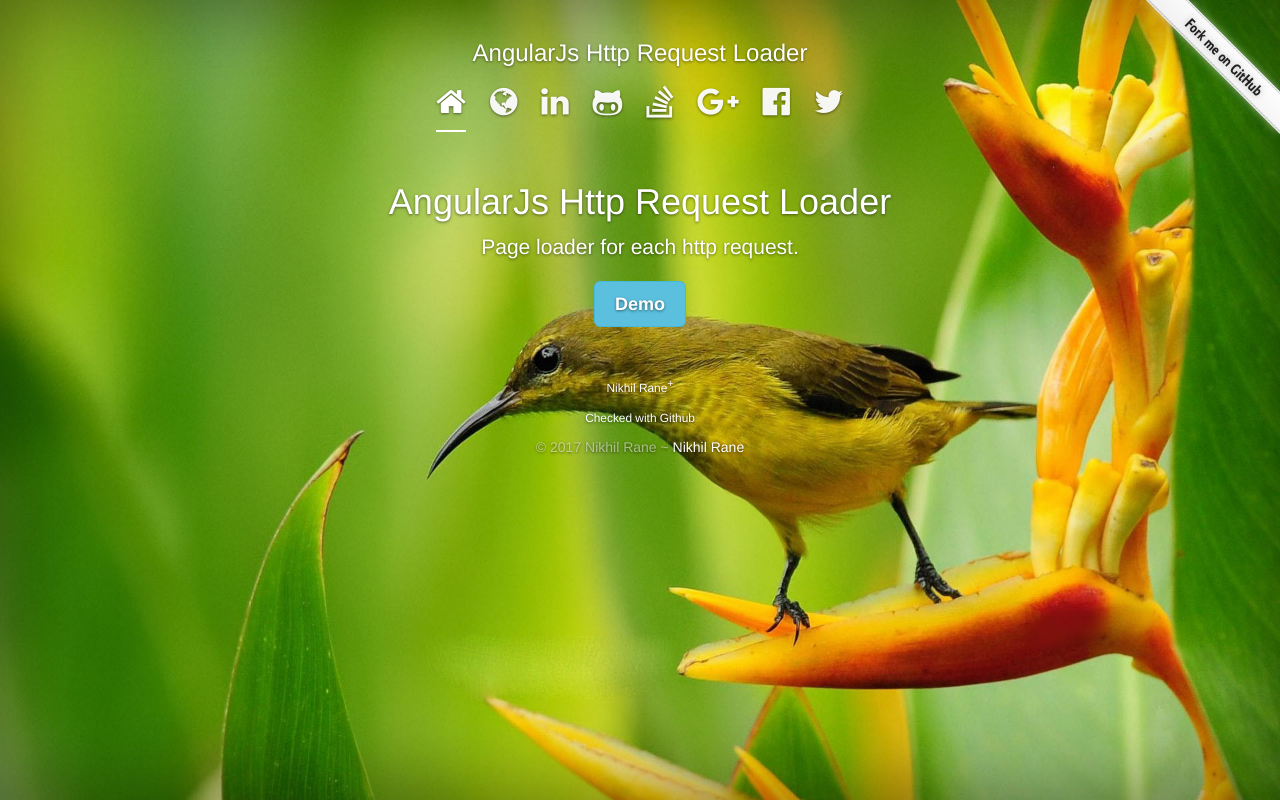
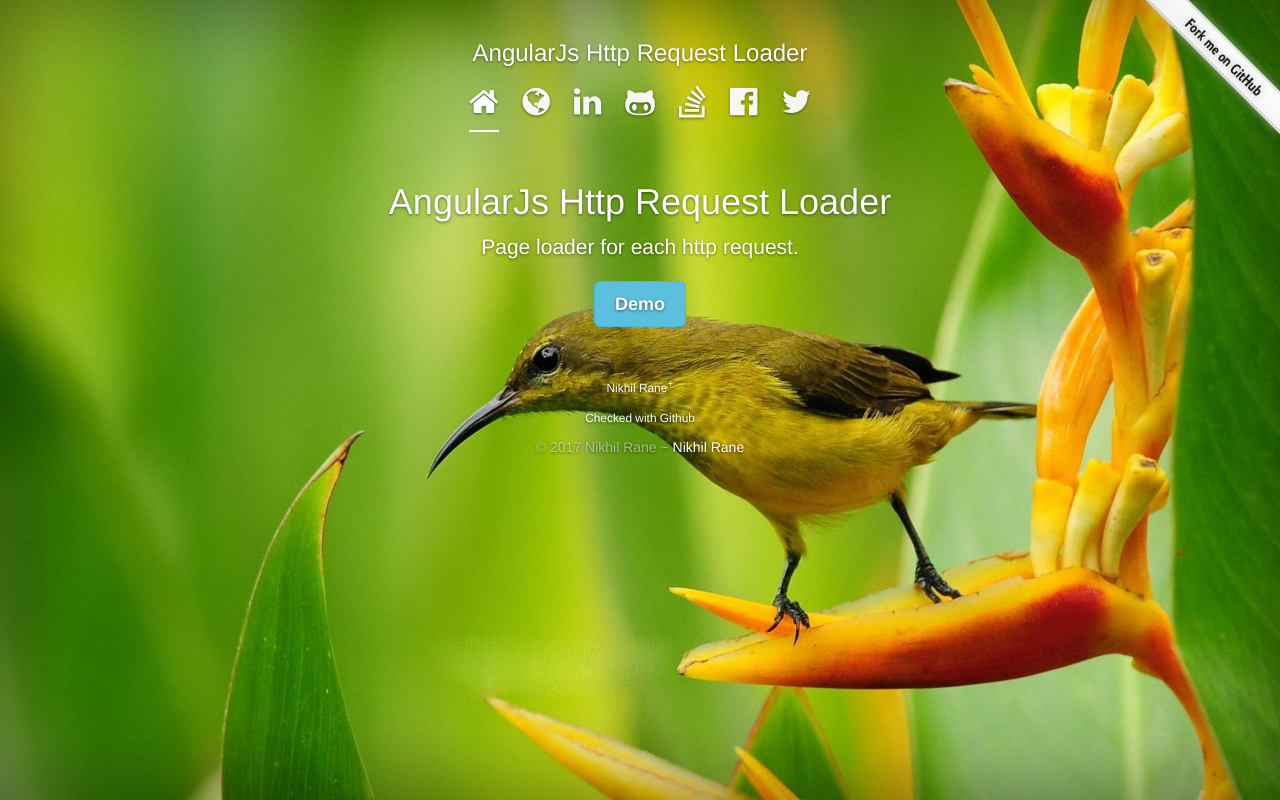
Before and after one commit to nikhilrane1992/angular-http-request-loader, a website: page index.html in a window 1280 px wide. Drawn offline with nearby package versions, Linux system fonts and the light colour scheme.

Commit message:
Update index.html

```diff
--- a/index.html
+++ b/index.html
@@ -160,11 +160,10 @@
                         <h3 class="masthead-brand">AngularJs Http Request Loader</h3>
                         <ul class="nav masthead-nav">
                             <li class="active"><a href="/" target="_blank "><i class="fa fa-home fa-2x" aria-hidden="true "></i></a></li>
-                            <li><a href=" http://www.nikhilrane.com " target="_blank "><i class="fa fa-globe fa-2x" aria-hidden="true "></i></a></li>
+                            <li><a href="https://nikhilrane1992.github.io/" target="_blank "><i class="fa fa-globe fa-2x" aria-hidden="true "></i></a></li>
                             <li><a href="https://www.linkedin.com/in/nikhil-rane-63ab0970 " target="_blank "><i class="fa fa-linkedin fa-2x"></i></a></li>
                             <li><a href="https://github.com/nikhilrane1992 " target="_blank "><i class="fa fa-github-alt fa-2x"></i></a></li>
                             <li><a href="https://stackoverflow.com/users/4268976/nikhil-rane " target="_blank "><i class="fa fa-stack-overflow fa-2x"></i></a></li>
-                            <li><a href="https://plus.google.com/u/0/110141811040284557270 " target="_blank "><i class="fa fa-google-plus fa-2x"></i></a></li>
                             <li><a href="https://www.facebook.com/nikhilrane1992 " target="_blank "><i class="fa fa-facebook-official fa-2x"></i></a></li>
                             <li><a href="https://twitter.com/nik4urane " target="_blank "><i class="fa fa-twitter fa-2x"></i></a></li>
                         </ul>
```
